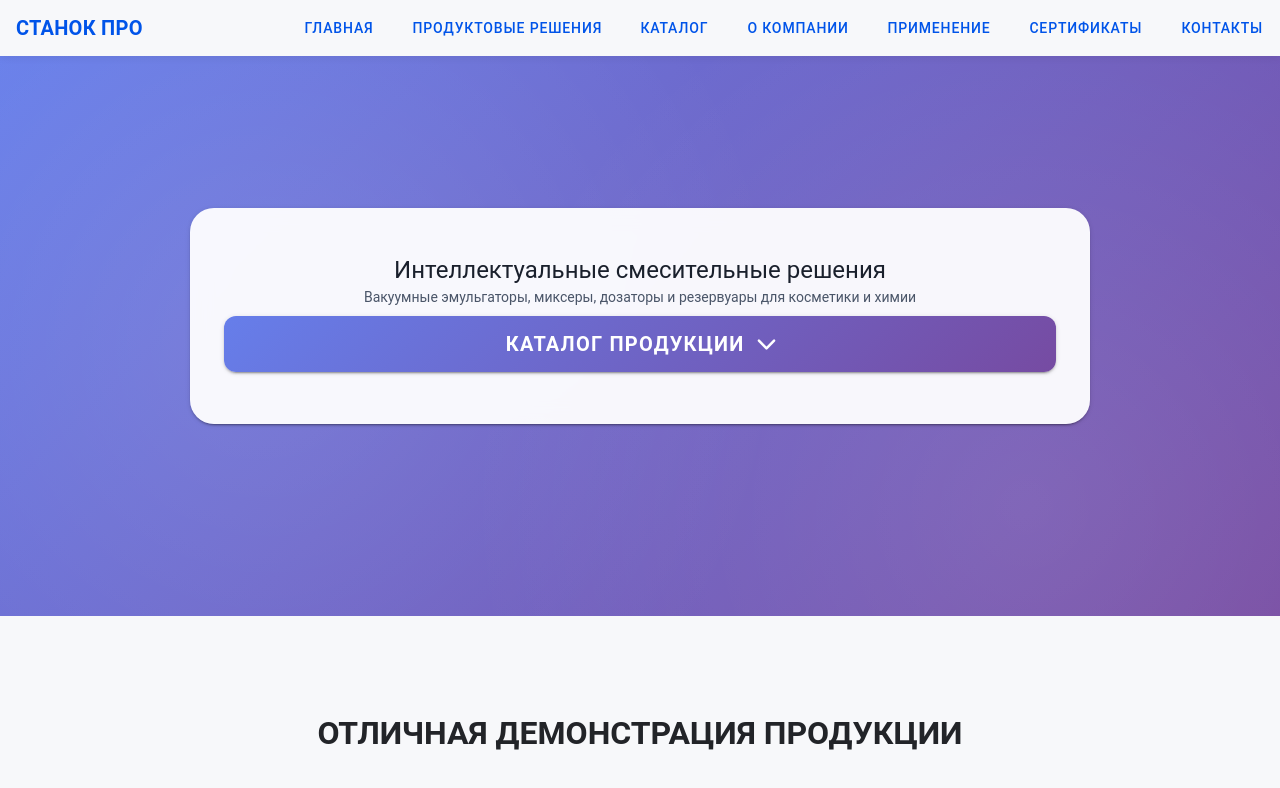
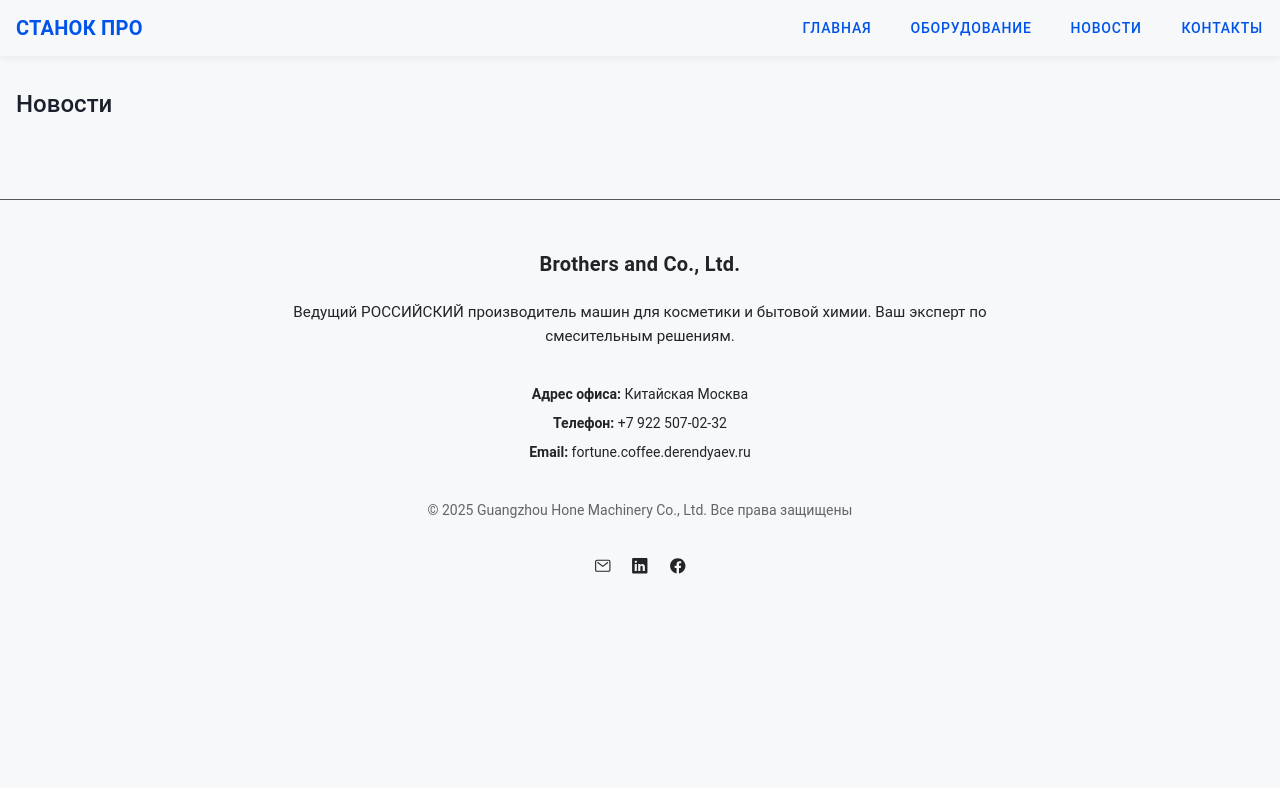
Before and after one commit to stanley-co/landing-web, a React (Vite) app: page /news in a window 1280 px wide. Shown: the top 788 px of the page. Built offline with nearby package versions, Linux system fonts and the light colour scheme.

Commit message:
STAN-14 feature: refactor main page, create navigation

```diff
--- a/package.json
+++ b/package.json
@@ -16,9 +16,10 @@
   },
   "dependencies": {
     "@ionic/react": "^8.7.8",
-    "@ionic/react-router": "^8.7.8",
+    "history": "^4.10.1",
     "ionicons": "^8.0.13",
     "react": "^19.2.0",
-    "react-dom": "^19.2.0"
+    "react-dom": "^19.2.0",
+    "react-router-dom": "^6.30.1"
   }
 }
--- a/src/App.tsx
+++ b/src/App.tsx
@@ -1,36 +1,25 @@
-import { IonApp, IonContent, IonPage } from '@ionic/react';
-import Header from "./components/Header/Header";
-import Hero from "./components/Hero/Hero";
-import Features from "./components/Features/Features";
-import ProductsSection from "./components/ProductsSection/ProductsSection";
-import Gallery from "./components/Gallery/Gallery";
-import Testimonials from "./components/Testimonials/Testimonials";
-import FAQ from "./components/FAQ/FAQ";
-import ContactForm from "./components/ContactForm/ContactForm";
-import Footer from "./components/Footer/Footer";
-import CompanyIntro from "./components/CompanyIntro/CompanyIntro";
-import Applications from "./components/Applications/Applications";
-import Certificates from "./components/Certificates/Certificates";
+import { IonApp } from '@ionic/react';
+import { BrowserRouter, Routes, Route } from 'react-router-dom';
+import HomePage from './routes/HomePage';
+import EquipmentPage from './routes/EquipmentPage';
+import ProductDetailPage from './routes/ProductDetailPage';
+import NewsPage from './routes/NewsPage';
+import NewsArticlePage from './routes/NewsArticlePage';
+import ContactsPage from './routes/ContactsPage';
 
 const App = () => {
   return (
     <IonApp>
-      <IonPage>
-        <Header />
-        <IonContent>
-          <Hero />
-          <Features />
-          <ProductsSection />
-          <CompanyIntro />
-          <Applications />
-          <Certificates />
-          <Gallery />
-          <Testimonials />
-          <FAQ />
-          <ContactForm />
-          <Footer />
-        </IonContent>
-      </IonPage>
+      <BrowserRouter>
+        <Routes>
+          <Route path="/" element={<HomePage />} />
+          <Route path="/equipment" element={<EquipmentPage />} />
+          <Route path="/equipment/:id" element={<ProductDetailPage />} />
+          <Route path="/news" element={<NewsPage />} />
+          <Route path="/news/:slug" element={<NewsArticlePage />} />
+          <Route path="/contacts" element={<ContactsPage />} />
+        </Routes>
+      </BrowserRouter>
     </IonApp>
   );
 };
--- a/src/components/Footer/Footer.tsx
+++ b/src/components/Footer/Footer.tsx
@@ -1,11 +1,10 @@
-import { IonToolbar, IonTitle, IonButtons, IonButton } from '@ionic/react';
+import { IonTitle, IonButtons, IonButton } from '@ionic/react';
 import { logoLinkedin, logoFacebook, mailOutline } from 'ionicons/icons';
 import { IonIcon } from '@ionic/react';
 import styles from "./Footer.module.css";
 
 const Footer = () => (
   <footer className={styles.footer}>
-    <IonToolbar>
     <div className={styles.footerContent}>
       <IonTitle className={styles.footerTitle}>Brothers and Co., Ltd.</IonTitle>
       <p className={styles.description}>Ведущий РОССИЙСКИЙ производитель машин для косметики и бытовой химии. Ваш эксперт по смесительным решениям.</p>
@@ -27,7 +26,6 @@
         </IonButton>
       </IonButtons>
     </div>
-    </IonToolbar>
   </footer>
 );
 
--- a/src/components/Header/Header.tsx
+++ b/src/components/Header/Header.tsx
@@ -2,17 +2,11 @@
 import { menuOutline, closeOutline } from 'ionicons/icons';
 import { useState } from 'react';
 import styles from "./Header.module.css";
+import { useNavigate } from 'react-router-dom';
 
 const Header = () => {
   const [menuOpen, setMenuOpen] = useState(false);
-
-  const scrollToSection = (id: string) => {
-    const element = document.getElementById(id);
-    if (element) {
-      element.scrollIntoView({ behavior: 'smooth' });
-      setMenuOpen(false);
-    }
-  };
+  const navigate = useNavigate();
 
   return (
     <IonHeader className={styles.header}>
@@ -24,24 +18,18 @@
           </IonButton>
         </IonButtons>
         <div slot="end" className={`${styles.nav} ion-hide-md-down`}>
-          <IonButton fill="clear" onClick={() => scrollToSection('home')}>Главная</IonButton>
-          <IonButton fill="clear" onClick={() => scrollToSection('display')}>Продуктовые решения</IonButton>
-          <IonButton fill="clear" onClick={() => scrollToSection('products')}>Каталог</IonButton>
-          <IonButton fill="clear" onClick={() => scrollToSection('company')}>О компании</IonButton>
-          <IonButton fill="clear" onClick={() => scrollToSection('applications')}>Применение</IonButton>
-          <IonButton fill="clear" onClick={() => scrollToSection('certificates')}>Сертификаты</IonButton>
-          <IonButton fill="clear" onClick={() => scrollToSection('contact')}>Контакты</IonButton>
+          <IonButton fill="clear" onClick={() => navigate('/')}>Главная</IonButton>
+          <IonButton fill="clear" onClick={() => navigate('/equipment')}>Оборудование</IonButton>
+          <IonButton fill="clear" onClick={() => navigate('/news')}>Новости</IonButton>
+          <IonButton fill="clear" onClick={() => navigate('/contacts')}>Контакты</IonButton>
         </div>
       </IonToolbar>
       {menuOpen && (
         <div className={styles.mobileMenu}>
-          <IonButton fill="clear" expand="block" onClick={() => scrollToSection('home')}>Главная</IonButton>
-          <IonButton fill="clear" expand="block" onClick={() => scrollToSection('display')}>Продуктовые решения</IonButton>
-          <IonButton fill="clear" expand="block" onClick={() => scrollToSection('products')}>Каталог</IonButton>
-          <IonButton fill="clear" expand="block" onClick={() => scrollToSection('company')}>О компании</IonButton>
-          <IonButton fill="clear" expand="block" onClick={() => scrollToSection('applications')}>Применение</IonButton>
-          <IonButton fill="clear" expand="block" onClick={() => scrollToSection('certificates')}>Сертификаты</IonButton>
-          <IonButton fill="clear" expand="block" onClick={() => scrollToSection('contact')}>Контакты</IonButton>
+          <IonButton fill="clear" expand="block" onClick={() => { navigate('/'); setMenuOpen(false); }}>Главная</IonButton>
+          <IonButton fill="clear" expand="block" onClick={() => { navigate('/equipment'); setMenuOpen(false); }}>Оборудование</IonButton>
+          <IonButton fill="clear" expand="block" onClick={() => { navigate('/news'); setMenuOpen(false); }}>Новости</IonButton>
+          <IonButton fill="clear" expand="block" onClick={() => { navigate('/contacts'); setMenuOpen(false); }}>Контакты</IonButton>
         </div>
       )}
     </IonHeader>
--- /dev/null
+++ b/src/components/layout/PageWrapper.tsx
@@ -0,0 +1,17 @@
+import type { ReactNode } from 'react';
+import Header from '../Header/Header';
+
+type PageWrapperProps = {
+  children: ReactNode;
+};
+
+const PageWrapper = ({ children }: PageWrapperProps) => {
+  return (
+    <>
+      <Header />
+      {children}
+    </>
+  );
+};
+
+export default PageWrapper;
--- /dev/null
+++ b/src/routes/ContactsPage.tsx
@@ -0,0 +1,19 @@
+import { IonContent, IonPage } from '@ionic/react';
+import PageWrapper from '../components/layout/PageWrapper';
+import CompanyIntro from '../components/CompanyIntro/CompanyIntro';
+import ContactForm from '../components/ContactForm/ContactForm';
+import Footer from '../components/Footer/Footer';
+
+const ContactsPage = () => (
+  <IonPage>
+    <PageWrapper>
+      <IonContent>
+        <CompanyIntro />
+        <ContactForm />
+        <Footer />
+      </IonContent>
+    </PageWrapper>
+  </IonPage>
+);
+
+export default ContactsPage;
--- /dev/null
+++ b/src/routes/EquipmentPage.tsx
@@ -0,0 +1,17 @@
+import { IonContent, IonPage } from '@ionic/react';
+import PageWrapper from '../components/layout/PageWrapper';
+import ProductsSection from '../components/ProductsSection/ProductsSection';
+import Footer from '../components/Footer/Footer';
+
+const EquipmentPage = () => (
+  <IonPage>
+    <PageWrapper>
+      <IonContent>
+        <ProductsSection />
+        <Footer />
+      </IonContent>
+    </PageWrapper>
+  </IonPage>
+);
+
+export default EquipmentPage;
--- /dev/null
+++ b/src/routes/HomePage.tsx
@@ -0,0 +1,35 @@
+import { IonContent, IonPage } from '@ionic/react';
+import PageWrapper from '../components/layout/PageWrapper';
+import Hero from '../components/Hero/Hero';
+import Features from '../components/Features/Features';
+import ProductsSection from '../components/ProductsSection/ProductsSection';
+import CompanyIntro from '../components/CompanyIntro/CompanyIntro';
+import Applications from '../components/Applications/Applications';
+import Certificates from '../components/Certificates/Certificates';
+import Gallery from '../components/Gallery/Gallery';
+import Testimonials from '../components/Testimonials/Testimonials';
+import FAQ from '../components/FAQ/FAQ';
+import ContactForm from '../components/ContactForm/ContactForm';
+import Footer from '../components/Footer/Footer';
+
+const HomePage = () => (
+  <IonPage>
+    <PageWrapper>
+      <IonContent>
+        <Hero />
+        <Features />
+        <ProductsSection />
+        <CompanyIntro />
+        <Applications />
+        <Certificates />
+        <Gallery />
+        <Testimonials />
+        <FAQ />
+        <ContactForm />
+        <Footer />
+      </IonContent>
+    </PageWrapper>
+  </IonPage>
+);
+
+export default HomePage;
--- /dev/null
+++ b/src/routes/NewsArticlePage.tsx
@@ -0,0 +1,21 @@
+import { IonContent, IonPage } from '@ionic/react';
+import { useParams } from 'react-router-dom';
+import PageWrapper from '../components/layout/PageWrapper';
+import Footer from '../components/Footer/Footer';
+
+const NewsArticlePage = () => {
+  const { slug } = useParams();
+  return (
+    <IonPage>
+      <PageWrapper>
+        <IonContent>
+          <h2 style={{ padding: 16 }}>Статья: {slug}</h2>
+          {/* TODO: контент статьи */}
+          <Footer />
+        </IonContent>
+      </PageWrapper>
+    </IonPage>
+  );
+};
+
+export default NewsArticlePage;
--- /dev/null
+++ b/src/routes/NewsPage.tsx
@@ -0,0 +1,17 @@
+import { IonContent, IonPage } from '@ionic/react';
+import PageWrapper from '../components/layout/PageWrapper';
+import Footer from '../components/Footer/Footer';
+
+const NewsPage = () => (
+  <IonPage>
+    <PageWrapper>
+      <IonContent>
+        <h2 style={{ padding: 16 }}>Новости</h2>
+        {/* TODO: внедрить список новостей и карточки */}
+        <Footer />
+      </IonContent>
+    </PageWrapper>
+  </IonPage>
+);
+
+export default NewsPage;
--- /dev/null
+++ b/src/routes/ProductDetailPage.tsx
@@ -0,0 +1,23 @@
+import { IonContent, IonPage } from '@ionic/react';
+import { useParams } from 'react-router-dom';
+import PageWrapper from '../components/layout/PageWrapper';
+import ProductsSection from '../components/ProductsSection/ProductsSection';
+import Footer from '../components/Footer/Footer';
+
+const ProductDetailPage = () => {
+  const { id } = useParams();
+  return (
+    <IonPage>
+      <PageWrapper>
+        <IonContent>
+          {/* TODO: заменить на реальную галерею и спецификации товара */}
+          <h2 style={{ padding: 16 }}>Карточка оборудования: {id}</h2>
+          <ProductsSection />
+          <Footer />
+        </IonContent>
+      </PageWrapper>
+    </IonPage>
+  );
+};
+
+export default ProductDetailPage;
```
Also changed, not shown: 1 other file (tests, documents, lock files or other folders). Lines whose indentation alone changed are shown as unchanged.
